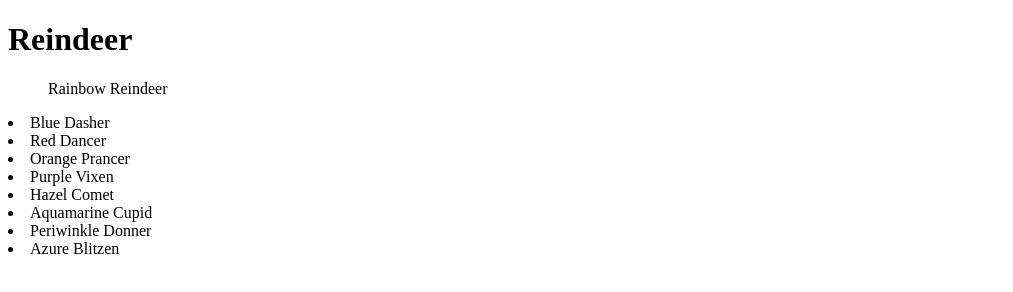
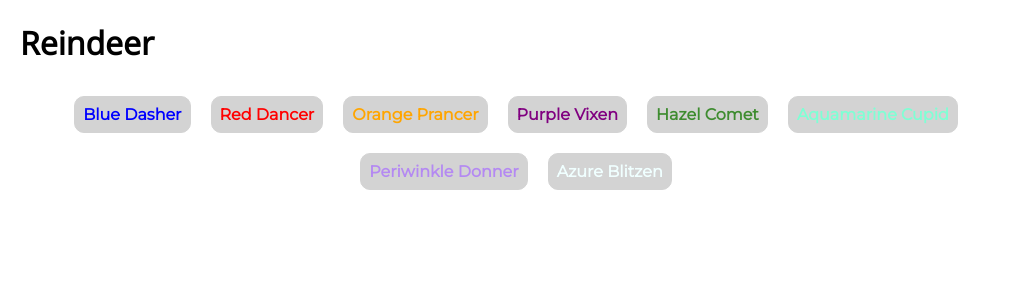
Before and after one commit to code-bdani/m1-ex9-Reindeer, a plain HTML site: page index.html in a window 1280 px wide. Shown: the whole page, without its empty margins (0-1013 px from the left). Drawn offline with nearby package versions, Linux system fonts and the light colour scheme.

Commit message:
Added style for practice

```diff
--- a/index.html
+++ b/index.html
@@ -6,6 +6,7 @@
         <title>Reindeer Exercise</title>
         <meta name="viewport" content="width=device-width, initial-scale=1">
         <link rel="stylesheet" type="text/css" media="screen" href="main.css">
+        <link href="https://fonts.googleapis.com/css?family=Montserrat|Open+Sans" rel="stylesheet">
         <meta name="author" content="Brittany D. Smith">
     </head>
     <body>
@@ -14,7 +15,6 @@
         </header>
 
         <div id="reindeer">
-            <ul>Rainbow Reindeer</ul>
         </div>
 
         <script src="reindeer.js"></script>
--- a/main.css
+++ b/main.css
@@ -0,0 +1,70 @@
+* {
+    box-sizing: border-box;
+}
+
+body {
+    font-family: 'Montserrat', sans-serif;
+    margin: 0 20px 20px 20px;
+}
+
+h1,
+h2,
+h3,
+h4,
+h5,
+h6 {
+    font-family: 'Open Sans', sans-serif;
+}
+
+#reindeer {
+    width: 80%;
+    display: flex;
+    flex-direction: row;
+    justify-content: center;
+    align-items: stretch;
+    align-content: stretch;
+    flex-wrap: wrap;
+}
+
+li {
+    list-style-type: none;
+    font-weight: 900;
+    text-align: center;
+    border: 1px solid lightgray;
+    border-radius: 10px;
+    background: lightgray;
+    padding: 8px;
+    margin: 10px;
+}
+
+li:nth-child(1) {
+    color: blue;
+}
+
+li:nth-child(2) {
+    color: red;
+}
+
+li:nth-child(3) {
+    color: orange;
+}
+
+li:nth-child(4) {
+    color: purple;
+}
+
+li:nth-child(5) {
+    color: rgb(62, 140, 48);
+}
+
+li:nth-child(6) {
+    color: aquamarine;
+}
+
+li:nth-child(7) {
+    color: rgb(180, 137, 242);
+}
+
+li:nth-child(8) {
+    color: azure;
+}
```
